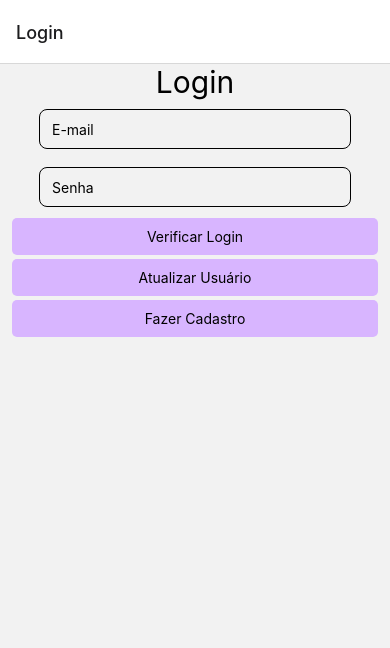
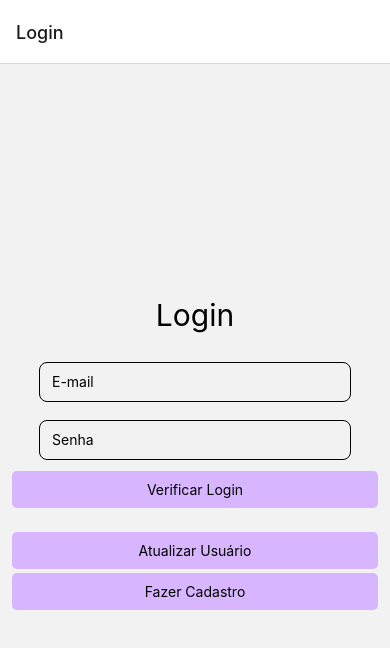
Before and after one commit to NicoleCG25/TET---Aldors, a React Native app in the folder Frontend/: screen /Login in a window 390 px wide. Shown: the top 648 px of the page. Built offline with nearby package versions, Linux system fonts and the light colour scheme.

Commit message:
Add files via upload

```diff
--- a/Frontend/CadastroUsuario.js
+++ b/Frontend/CadastroUsuario.js
@@ -2,18 +2,20 @@ import React, { useState } from 'react';
 import { SafeAreaView, TextInput, TouchableOpacity, Text, StyleSheet } from 'react-native';
 
 const CadastroUsuario = ({ navigation }) => {
-  const [text, onChangeText] = React.useState('');
-  const [number, onChangeNumber] = React.useState('');
-  const [nome, setNome] = React.useState(''); //Do tipo useState, usada para modificar variaveis. Pegar o que foi digitado pelo usuario
-  const [email, setEmail] = React.useState('');
-  const [senha, setSenha] = React.useState('');
+  const [nome, setNome] = useState('');
+  const [email, setEmail] = useState('');
+  const [senha, setSenha] = useState('');
+  const [estado, setEstado] = useState('');
+  const [cidade, setCidade] = useState('');
+  const [bairro, setBairro] = useState('');
+  const [dataNasc, setDataNasc] = useState('');
   const [mensagem, setMensagem] = useState('');
 
   const Cadastrar = () => {
     console.log('teste');
-    var userObj = { nome: nome, email: email, senha: senha }; //1° atributo, 2° valor
+    var userObj = { nome, email, senha, estado, cidade, bairro, dataNasc };
     var jsonBody = JSON.stringify(userObj);
-    console.log(jsonBody); //Para ver se está construido corretamente
+    console.log(jsonBody);
     fetch('https://tet-nicole.glitch.me/usuarios', {
       method: 'POST',
       headers: {
@@ -33,7 +35,7 @@ const CadastroUsuario = ({ navigation }) => {
   };
 
   return (
-    <SafeAreaView>
+    <SafeAreaView style={styles.container}>
 
       <Text style={styles.title}>Fazer Cadastro</Text>
 
@@ -41,38 +43,45 @@ const CadastroUsuario = ({ navigation }) => {
         style={styles.input}
         placeholder="Nome"
         onChangeText={setNome}
+        value={nome}
       />
       <TextInput
         style={styles.input}
         placeholder="Estado"
         onChangeText={setEstado}
+        value={estado}
       />
       <TextInput
         style={styles.input}
         placeholder="Cidade"
         onChangeText={setCidade}
+        value={cidade}
       />
       <TextInput
         style={styles.input}
         placeholder="Bairro"
         onChangeText={setBairro}
+        value={bairro}
       />
       <TextInput
         style={styles.input}
         placeholder="Data de Nascimento"
         onChangeText={setDataNasc}
+        value={dataNasc}
       />
 
       <TextInput
         style={styles.input}
         placeholder="E-mail"
         onChangeText={setEmail}
+        value={email}
       />
       <TextInput
         style={styles.input}
         placeholder="Senha"
         secureTextEntry={true}
         onChangeText={setSenha}
+        value={senha}
       />
 
       <TouchableOpacity style={styles.button} onPress={Cadastrar}>
@@ -83,12 +92,16 @@ const CadastroUsuario = ({ navigation }) => {
 };
 
 const styles = StyleSheet.create({
-
+  container: {
+    flex: 1,
+    justifyContent: 'center',
+    padding: 16,
+  },
   title: {
     textAlign: 'center',
     fontSize: 30,
+    marginBottom: 20,
   },
-
   input: {
     alignSelf: 'center',
     height: 40,
--- a/Frontend/Login.js
+++ b/Frontend/Login.js
@@ -1,10 +1,8 @@
 import React from 'react';
-import { SafeAreaView, StyleSheet, TextInput, Text } from 'react-native';
-import { TouchableOpacity, View } from 'react-native-gesture-handler';
+import { SafeAreaView, StyleSheet, TextInput, Text, View } from 'react-native';
+import { TouchableOpacity } from 'react-native-gesture-handler';
 
 const Login = ({ navigation }) => {
-  const [text, onChangeText] = React.useState('');
-  const [number, onChangeNumber] = React.useState('');
   const [email, setEmail] = React.useState('');
   const [senha, setSenha] = React.useState('');
   const [mensagem, setMensagem] = React.useState('');
@@ -14,7 +12,6 @@ const Login = ({ navigation }) => {
     var jsonBody = JSON.stringify(userObj);
     console.log('Verificando Login');
     fetch('https://tet-nicole.glitch.me/login', {
-      //Faz a requesição HTTP
       method: 'POST',
       headers: {
         'Content-Type': 'application/json',
@@ -33,45 +30,48 @@ const Login = ({ navigation }) => {
         }
       })
       .catch((err) => {
-        console.log(err); //Mostrar erro
+        console.log(err);
+        setMensagem('Erro ao verificar login.');
       });
   };
 
   return (
-    <SafeAreaView>
-
+    <SafeAreaView style={styles.container}>
       <Text style={styles.title}>Login</Text>
 
       <TextInput
         style={styles.input}
-        onChangeText={(event) => setEmail(event)}
+        onChangeText={(text) => setEmail(text)}
         placeholder="E-mail"
+        value={email}
       />
 
       <TextInput
         style={styles.input}
-        onChangeText={(event) => setSenha(event)}
+        onChangeText={(text) => setSenha(text)}
         placeholder="Senha"
-        keyboardType="numeric"
         secureTextEntry={true}
+        value={senha}
       />
 
-      <TouchableOpacity style={styles.button}>
-        <Text onPress={verificarLogin}>Verificar Login</Text>
+      <TouchableOpacity style={styles.button} onPress={verificarLogin}>
+        <Text>Verificar Login</Text>
+      </TouchableOpacity>
+
+      <Text style={styles.message}>{mensagem}</Text>
+
+      <TouchableOpacity
+        style={styles.button}
+        onPress={() => {
+          navigation.navigate('AtualizaUsuario', { idUsuario: 'some-id' });
+        }}>
+        <Text>Atualizar Usuário</Text>
       </TouchableOpacity>
 
       <TouchableOpacity
         style={styles.button}
         onPress={() => {
-          navigation.navigate('AtualizaUsuario', {});
-        }}>
-        <Text style={styles.buttonText}>Atualizar Usuário</Text>
-      </TouchableOpacity>
-
-      <TouchableOpacity
-        style={styles.button}
-        onPress={() => {
-          navigation.navigate('CadastroUsuario', {});
+          navigation.navigate('CadastroUsuario');
         }}>
         <Text>Fazer Cadastro</Text>
       </TouchableOpacity>
@@ -80,11 +80,16 @@ const Login = ({ navigation }) => {
 };
 
 const styles = StyleSheet.create({
+  container: {
+    flex: 1,
+    justifyContent: 'center',
+    padding: 16,
+  },
   title: {
     textAlign: 'center',
     fontSize: 30,
+    marginBottom: 20,
   },
-
   input: {
     alignSelf: 'center',
     height: 40,
@@ -94,7 +99,6 @@ const styles = StyleSheet.create({
     padding: 12,
     width: 312,
   },
-
   button: {
     alignItems: 'center',
     alignSelf: 'center',
@@ -104,6 +108,11 @@ const styles = StyleSheet.create({
     marginVertical: 2,
     width: '94%',
   },
+  message: {
+    color: 'red',
+    textAlign: 'center',
+    marginVertical: 10,
+  },
 });
 
 export default Login;
```
Also changed, not shown: Frontend/App.js (line endings or trailing spaces), Frontend/AtualizaUsuario.js (line endings or trailing spaces), Frontend/List.js (line endings or trailing spaces), Frontend/babel.config.js (line endings or trailing spaces).
